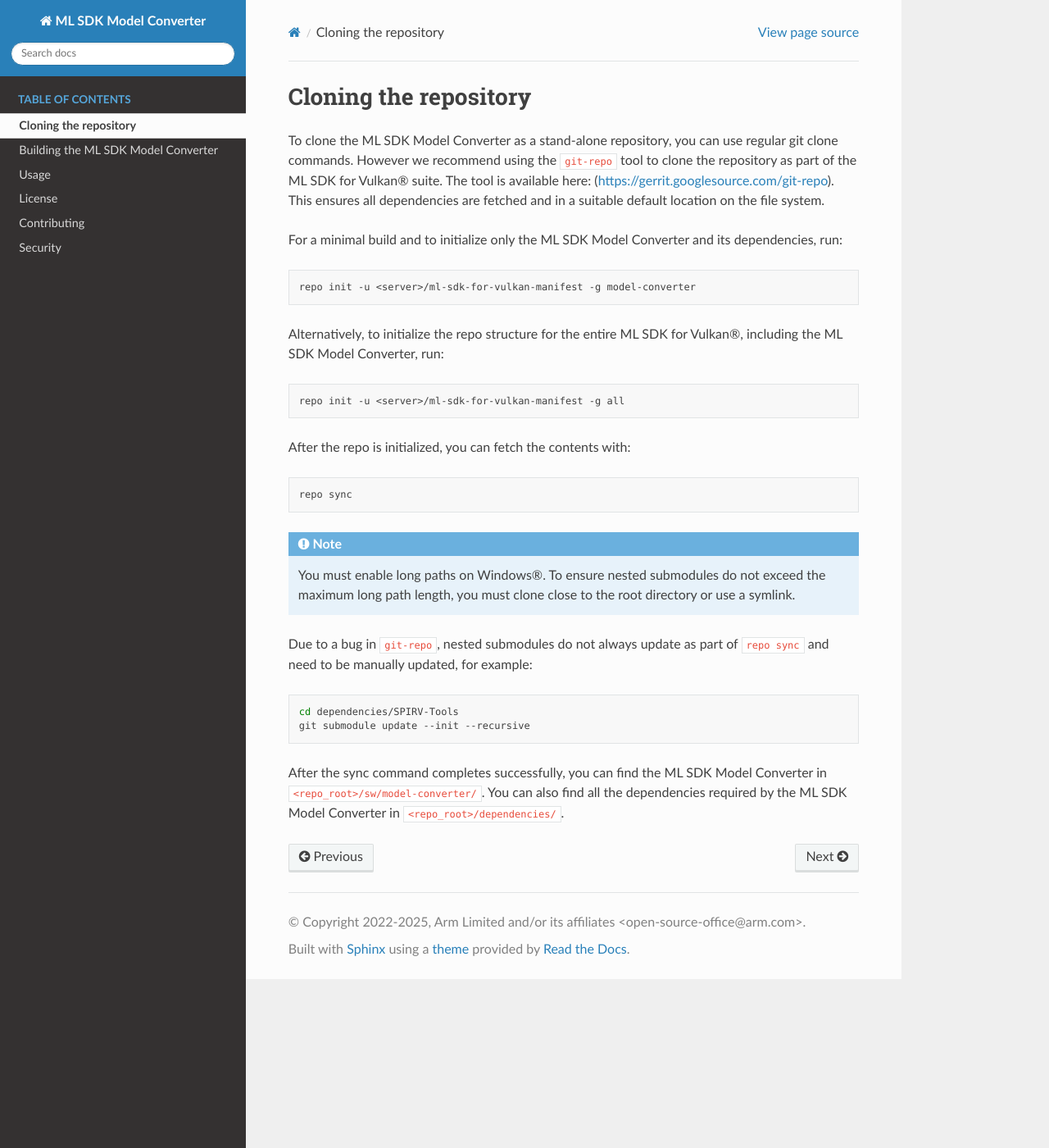
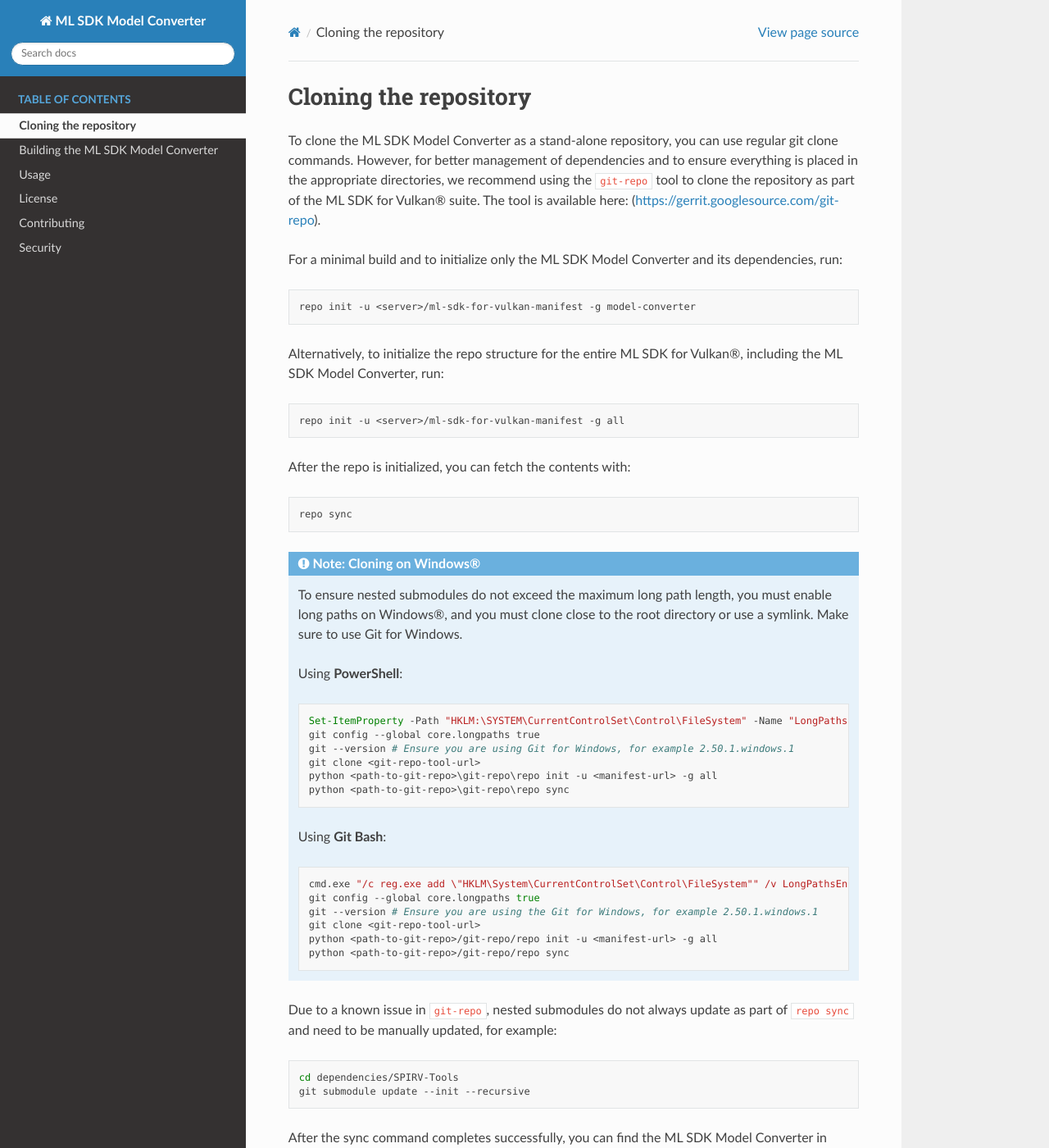
Before and after one commit to arm/ai-ml-sdk-model-converter, a Sphinx documentation site: the page built from docs/source/cloning.rst, in a window 1280 px wide and 1400 px high. Shown: the whole window at 82% size. Built offline with Sphinx 7.4.7 and the Read the Docs theme 3.1.0, drawn with Linux system fonts in a browser that asks for light colours.

Commit message:
Update Windows cloning instructions
Change-Id: I5c98ee57e73248e1770bd8c9c8e47203b76aa17f
Signed-off-by: Ida Levison <ida.levison@arm.com>

```diff
--- a/docs/source/cloning.rst
+++ b/docs/source/cloning.rst
@@ -1,10 +1,10 @@
 Cloning the repository
 ======================
 
-To clone the |MC_project| as a stand-alone repository, you can use regular git clone commands. However we recommend
+To clone the |MC_project| as a stand-alone repository, you can use regular git clone commands. However, for
+better management of dependencies and to ensure everything is placed in the appropriate directories, we recommend
 using the :code:`git-repo` tool to clone the repository as part of the ML SDK for Vulkan® suite. The tool is available here:
-(|git_repo_tool_url|). This ensures all dependencies are fetched and in a suitable default location on the file
-system.
+(|git_repo_tool_url|).
 
 For a minimal build and to initialize only the |MC_project| and its dependencies, run:
 
@@ -24,12 +24,34 @@
 
     repo sync
 
-.. note::
-    You must enable long paths on Windows®. To ensure nested submodules do not exceed the maximum long path length,
-    you must clone close to the root directory or use a symlink.
+.. admonition:: Note: Cloning on Windows®
 
+    To ensure nested submodules do not exceed the maximum long path length, you must enable long paths on Windows®, and
+    you must clone close to the root directory or use a symlink. Make sure to use Git for Windows.
 
-Due to a bug in :code:`git-repo`, nested submodules do not always update as part of :code:`repo sync` and need to
+    Using **PowerShell**:
+
+    .. code-block:: powershell
+
+        Set-ItemProperty -Path "HKLM:\SYSTEM\CurrentControlSet\Control\FileSystem" -Name "LongPathsEnabled" -Value 1
+        git config --global core.longpaths true
+        git --version # Ensure you are using Git for Windows, for example 2.50.1.windows.1
+        git clone <git-repo-tool-url>
+        python <path-to-git-repo>\git-repo\repo init -u <manifest-url> -g all
+        python <path-to-git-repo>\git-repo\repo sync
+
+    Using **Git Bash**:
+
+    .. code-block:: bash
+
+        cmd.exe "/c reg.exe add \"HKLM\System\CurrentControlSet\Control\FileSystem"" /v LongPathsEnabled /t REG_DWORD /d 1 /f"
+        git config --global core.longpaths true
+        git --version # Ensure you are using the Git for Windows, for example 2.50.1.windows.1
+        git clone <git-repo-tool-url>
+        python <path-to-git-repo>/git-repo/repo init -u <manifest-url> -g all
+        python <path-to-git-repo>/git-repo/repo sync
+
+Due to a known issue in :code:`git-repo`, nested submodules do not always update as part of :code:`repo sync` and need to
 be manually updated, for example:
 
 .. code-block:: bash
```
